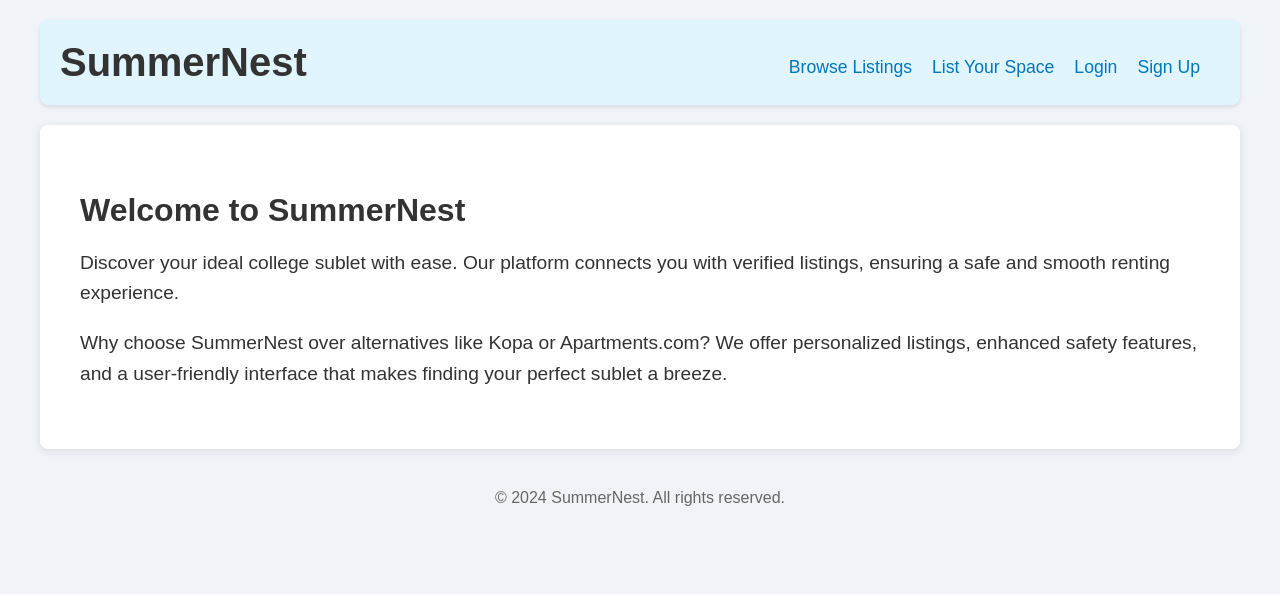
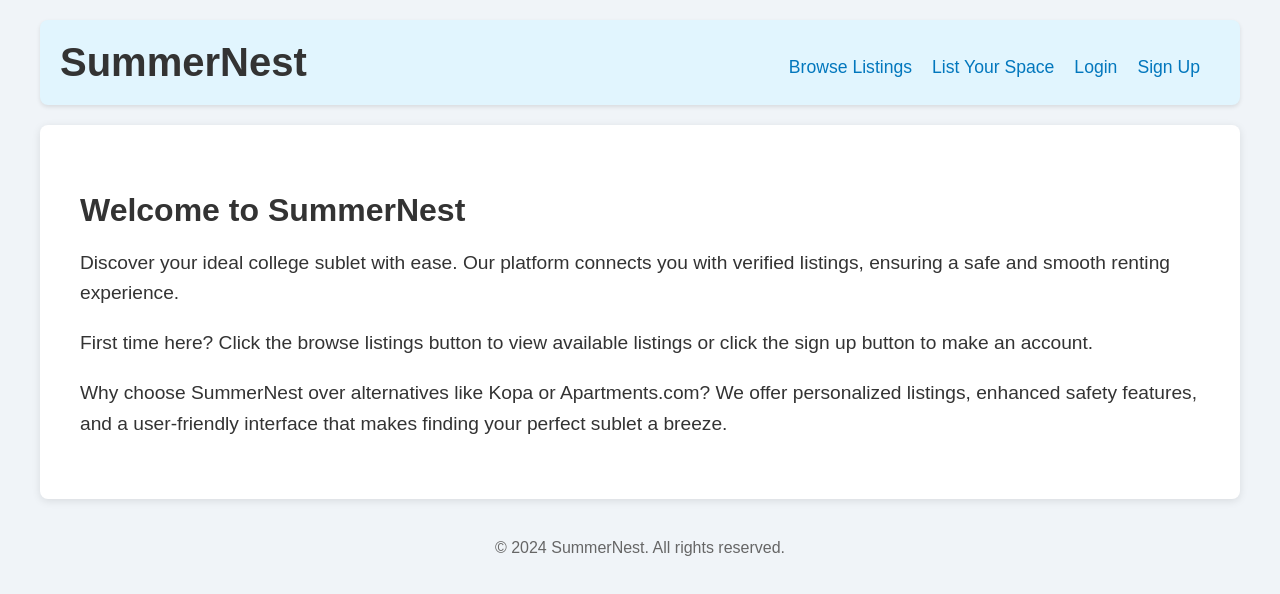
Before and after one commit to jkim695/SummerNest, a React (Create React App) app in the folder summernest/Frontend/: page / in a window 1280 px wide. Shown: the top 594 px of the page. Built offline with nearby package versions, Linux system fonts and the light colour scheme.

Commit message:
Added a bit more description to HomePage.jss and updated the README

```diff
--- a/summernest/Frontend/src/HomePage.js
+++ b/summernest/Frontend/src/HomePage.js
@@ -22,6 +22,9 @@ const HomePage = () => {
             Discover your ideal college sublet with ease. Our platform connects you with verified listings, ensuring a safe and smooth renting experience.
           </p>
           <p>
+            First time here? Click the browse listings button to view available listings or click the sign up button to make an account.
+          </p>
+          <p>
             Why choose SummerNest over alternatives like Kopa or Apartments.com?
             We offer personalized listings, enhanced safety features, and a user-friendly interface that makes finding your perfect sublet a breeze.
           </p>
```
